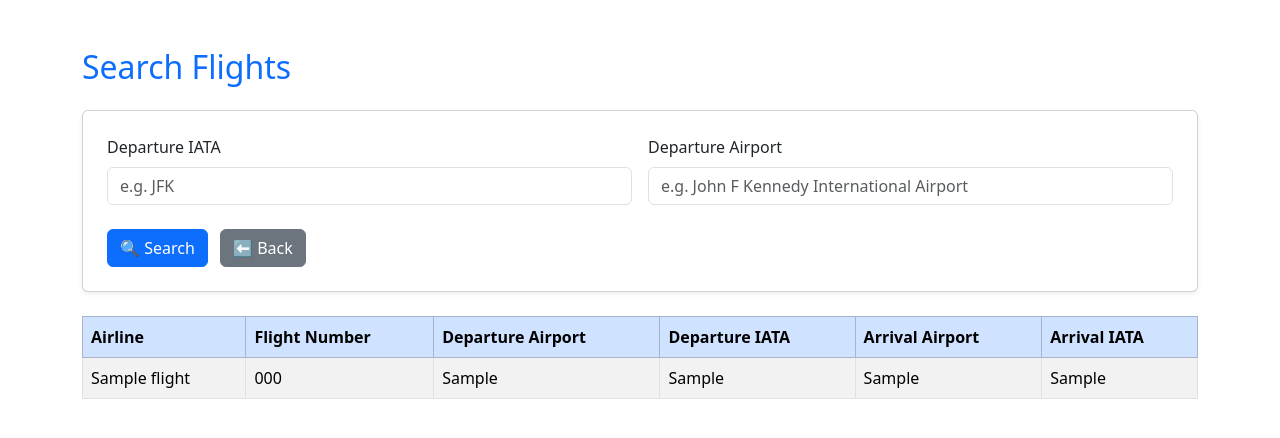
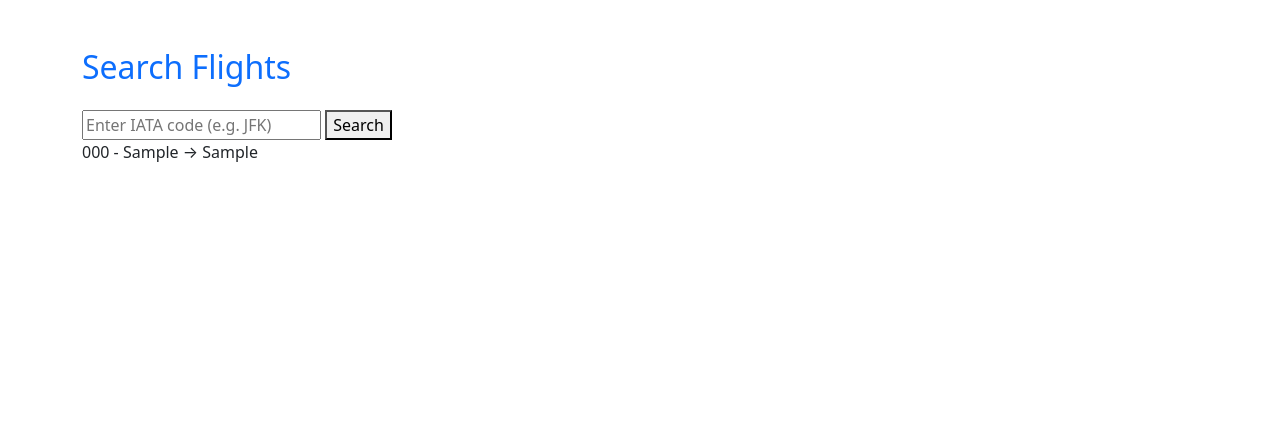
Before and after one commit to KasiaKos81/PythonProject_urodziny, a Flask app: template python_final_project/templates/search.html in a window 1280 px wide. Shown: the top 438 px of the page. Run offline with Flask 3, Linux system fonts and the light colour scheme; the template is opened without the code that fills it: values that come from a table or form of the project are taken from there, others are empty; tables that the repository leaves empty hold one stand-in row (values such as "Sample post").

Commit message:
final project

```diff
--- a/python_final_project/routes.py
+++ b/python_final_project/routes.py
@@ -1,13 +1,23 @@
-from flask import Blueprint, render_template
+from flask import Blueprint, render_template,request
 from db import db
 from model import Flights
 
-
 my_blueprint = Blueprint("my_blueprint", __name__)
-
-base_url = "https://api.aviationstack.com"
 
 @my_blueprint.route("/v1/flights", methods=["GET", "POST"])
 def index():
     flights =db.session.query(Flights).all()
     return render_template("main.html", flights=flights)
+
+@my_blueprint.route("/v1/flights/search", methods=["GET", "POST"])
+def flights_search():
+    searched_flights = []
+    print(request.method)
+
+    if request.method == "POST":
+        departure_iata = request.form.get("departure_iata")
+
+        if departure_iata:
+            searched_flights = Flights.query.filter_by(departure_iata=departure_iata).all()
+
+    return render_template("search.html", flights=searched_flights)
--- a/python_final_project/templates/main.html
+++ b/python_final_project/templates/main.html
@@ -11,6 +11,11 @@
 
 <div class="container mt-5">
      <h2 class="mb-4 text-center">Flights List</h2>
+    <div class="d-flex justify-content-end mb-3">
+    <a href="/v1/flights/search" class="btn btn-primary">
+        Search Flights
+    </a>
+</div>
 </div>
 
     <div class="table-responsive">
--- a/python_final_project/templates/search.html
+++ b/python_final_project/templates/search.html
@@ -11,72 +11,48 @@
     <h2 class="text-primary mb-4">Search Flights</h2>
 
     <!-- Search Form -->
-    <form method="POST" class="card p-4 shadow-sm mb-4">
-        <div class="row g-3">
-
-            <div class="col-md-6">
-                <label class="form-label">Departure IATA</label>
-                <input type="text"
-                       name="departure_iata"
-                       class="form-control"
-                       placeholder="e.g. JFK">
-            </div>
-
-            <div class="col-md-6">
-                <label class="form-label">Departure Airport</label>
-                <input type="text"
-                       name="departure_airport"
-                       class="form-control"
-                       placeholder="e.g. John F Kennedy International Airport">
-            </div>
-
-        </div>
-
-        <div class="mt-4">
-            <button type="submit" class="btn btn-primary">
-                🔍 Search
-            </button>
-
-            <a href="{{ url_for('my_blueprint.index') }}"
-               class="btn btn-secondary ms-2">
-                ⬅ Back
-            </a>
-        </div>
+    <form method="POST" action="/v1/flights/search">
+        <input type="text" name="departure_iata" placeholder="Enter IATA code (e.g. JFK)">
+        <button type="submit">Search</button>
     </form>
 
+    {% for flight in flights %}
+    <p>{{ flight.flight_number }} - {{ flight.departure_iata }} → {{ flight.arrival_iata }}</p>
+    {% endfor %}
+
     <!-- Results -->
-    {% if flights %}
-    <div class="table-responsive">
-        <table class="table table-bordered table-striped">
-            <thead class="table-primary">
-                <tr>
-                    <th>Airline</th>
-                    <th>Flight Number</th>
-                    <th>Departure Airport</th>
-                    <th>Departure IATA</th>
-                    <th>Arrival Airport</th>
-                    <th>Arrival IATA</th>
-                </tr>
-            </thead>
-            <tbody>
-                {% for flight in flights %}
-                <tr>
-                    <td>{{ flight.airline_name }}</td>
-                    <td>{{ flight.flight_number }}</td>
-                    <td>{{ flight.departure_airport }}</td>
-                    <td>{{ flight.departure_iata }}</td>
-                    <td>{{ flight.arrival_airport }}</td>
-                    <td>{{ flight.arrival_iata }}</td>
-                </tr>
-                {% endfor %}
-            </tbody>
-        </table>
-    </div>
-    {% elif request.method == "POST" %}
-        <div class="alert alert-warning">
-            No flights found.
-        </div>
-    {% endif %}
+    <!--    {% if flights %}-->
+    <!--    <div class="table-responsive">-->
+    <!--        <table class="table table-bordered table-striped">-->
+    <!--            <thead class="table-primary">-->
+    <!--            <tr>-->
+    <!--                <th>Airline</th>-->
+    <!--                <th>Flight Number</th>-->
+    <!--                <th>Departure Airport</th>-->
+    <!--                <th>Departure IATA</th>-->
+    <!--                <th>Arrival Airport</th>-->
+    <!--                <th>Arrival IATA</th>-->
+    <!--            </tr>-->
+    <!--            </thead>-->
+    <!--            <tbody>-->
+    <!--            {% for flight in flights %}-->
+    <!--            <tr>-->
+    <!--                <td>{{ flight.airline_name }}</td>-->
+    <!--                <td>{{ flight.flight_number }}</td>-->
+    <!--                <td>{{ flight.departure_airport }}</td>-->
+    <!--                <td>{{ flight.departure_iata }}</td>-->
+    <!--                <td>{{ flight.arrival_airport }}</td>-->
+    <!--                <td>{{ flight.arrival_iata }}</td>-->
+    <!--            </tr>-->
+    <!--            {% endfor %}-->
+    <!--            </tbody>-->
+    <!--        </table>-->
+    <!--    </div>-->
+    <!--    {% elif request.method == "POST" %}-->
+    <!--    <div class="alert alert-warning">-->
+    <!--        No flights found.-->
+    <!--    </div>-->
+    <!--    {% endif %}-->
 
 </div>
 
```
